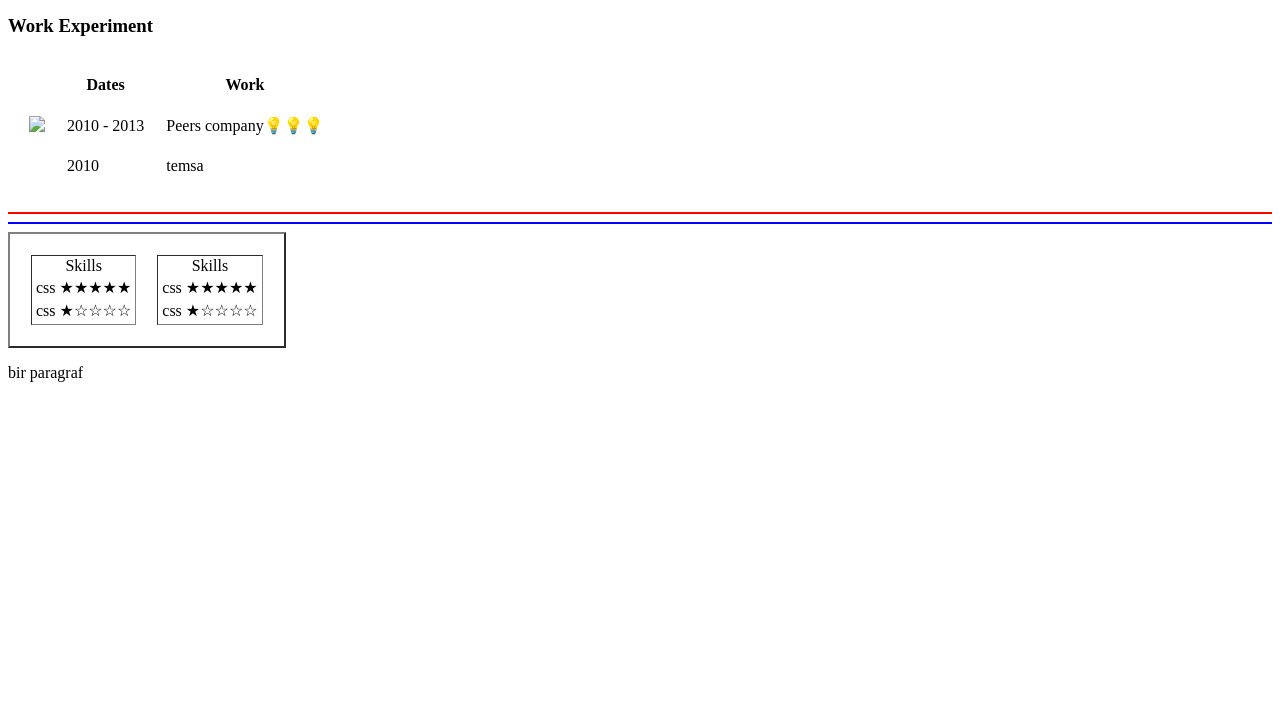
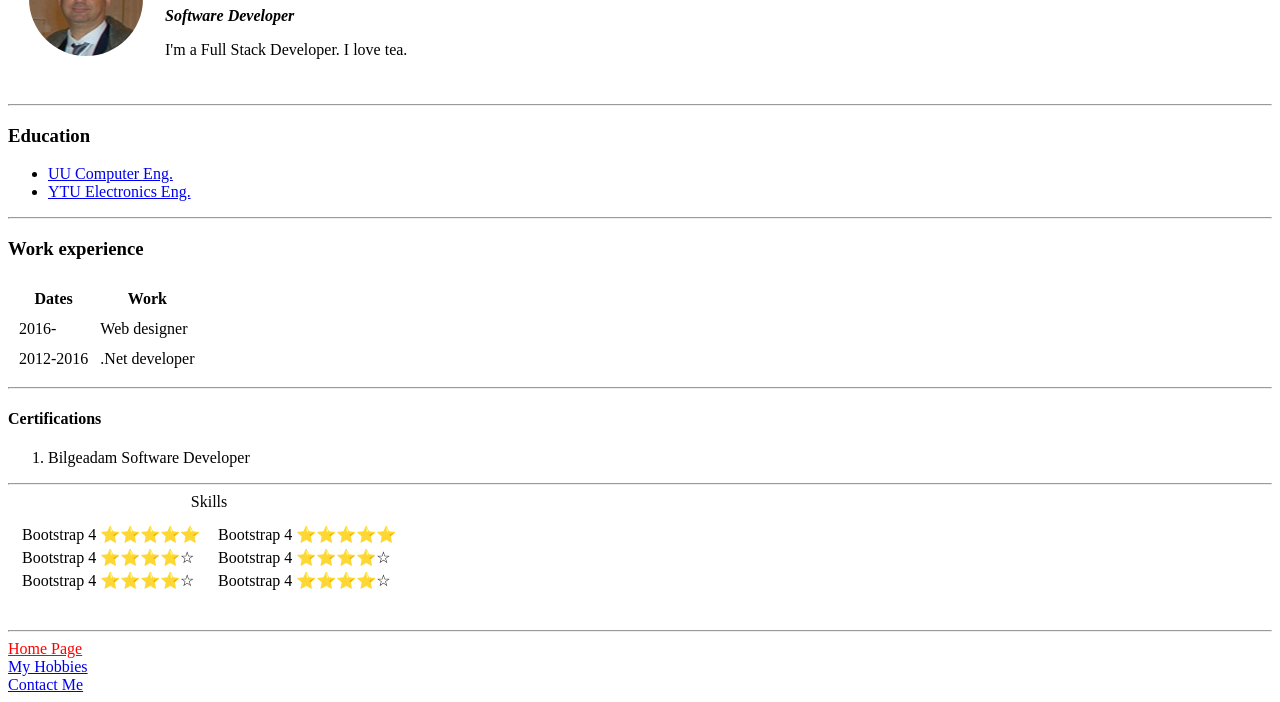
Before and after one commit to muratsahar/cv, a plain HTML site: page index.html in a window 1280 px wide. Shown: the part 102-804 px from the top of the page. Drawn offline with Linux system fonts and the light colour scheme.

Commit message:
Add files via upload

```diff
--- a/index.html
+++ b/index.html
@@ -1,61 +1,100 @@
 <!DOCTYPE html>
-<HTML>
-  <head>
-<title>Murat Şahar</title>
-  </head>
-  <body>
-    <h1>Hello, welcome to my home page</h1>
-  <a href="hobbies.html"> My Hobbies</a>
-  <a href="Contack.html">İletişim</a>
-  <a href="Contack.html#address">Adresimiz</a>
+<html lang="en" dir="ltr">
 
-  <h3>Work Experiment</h3>
-  <p>
-<table cellspacing="20">
-  <tr>
-    <td rowspan="3"><img src="pictures/2.jpg" width="200"/></td>
-    <th >Dates </th><th >Work </th>
-  </tr>
-  <tr>
+<head>
+  <meta charset="utf-8">
+  <title>🏡 Murat's Homepage</title>
+</head>
 
-    <td>2010 - 2013</td>
-    <td>Peers company💡💡💡</td>
-  </tr>
-  <tr><td>2010</td>
-  <td>temsa</td></tr>
-</table>
-
-  </p>
-  <hr size="2px" color="red"/><hr size="2px" color="blue"/>
-  <table cellspacing="21" border="2">
-    <td>
-      <table>
-        <caption>Skills</caption>
-        <tr>
-          <td>css</td>
-          <td>&#9733;&#9733;&#9733;&#9733;&#9733;</td>
-        </tr>
-        <tr>
-          <td>css</td>
-          <td>&#9733;&#9734;&#9734;&#9734;&#9734;</td>
-        </tr>
-      </table>
-    </td><td>
-      <table>
-        <caption>Skills</caption>
-        <tr>
-          <td>css</td>
-          <td>&#9733;&#9733;&#9733;&#9733;&#9733;</td>
-        </tr>
-        <tr>
-          <td>css</td>
-          <td>&#9733;&#9734;&#9734;&#9734;&#9734;</td>
-        </tr>
-      </table>
-    </td>
+<body>
+  <table cellspacing="20">
+    <tr>
+      <td><img src="src/vesikalikYuvarlak.png" alt=""></td>
+      <td>  <h1>Murat ŞAHAR</h1>
+        <p>
+          <em> <strong>Software Developer</strong> </em>
+        </p>
+        <p>I'm a Full Stack Developer. I love tea.</p>
+      </td>
+    </tr>
   </table>
 
 
-  <p>bir paragraf </p>
-  </body>
-</HTML>
+    <hr />
+  <h3>Education</h3>
+  <p>
+<ul>
+  <li><a href="https://uskudar.edu.tr/aday/?gclid=CjwKCAiA6aSABhApEiwA6Cbm_xz0SfWJ9Nbu8KvkGvROna4xYooqJGc6TRSutp_5F0uW1YVuD0O-NhoCbiQQAvD_BwE">UU Computer Eng.</a></li>
+  <li><a href="https://www.yildiz.edu.tr/">YTU Electronics Eng.</a></li>
+</ul>
+<hr />
+<h3>Work experience</h3>
+<table cellspacing="10">
+  <thead>
+    <th>Dates</th><th>Work</th>
+  </thead>
+  <tbody>
+    <tr>
+      <td>2016- </td><td>Web designer</td>
+    </tr>
+    <tr>
+      <td>2012-2016</td><td>.Net developer</td>
+    </tr>
+  </tbody>
+</table>
+<hr />
+  </p>
+  <h4>Certifications</h4>
+  <p>
+<ol>
+  <li>Bilgeadam Software Developer</li>
+</ol>
+  </p>
+    <hr />
+    <table cellspacing="10">
+      <thead>
+        <caption>Skills</caption>
+      </thead>
+      <tbody>
+        <tr>
+          <td><table>
+
+            <tbody>
+              <tr>
+                <td>Bootstrap 4</td><td>⭐⭐⭐⭐⭐</td>
+              </tr>
+              <tr>
+                <td>Bootstrap 4</td><td>⭐⭐⭐⭐☆</td>
+              </tr>
+              <tr>
+                <td>Bootstrap 4</td><td>⭐⭐⭐⭐☆</td>
+              </tr>
+            </tbody>
+          </table></td>
+          <td><table>
+
+            <tbody>
+              <tr>
+                <td>Bootstrap 4</td><td>⭐⭐⭐⭐⭐</td>
+              </tr>
+              <tr>
+                <td>Bootstrap 4</td><td>⭐⭐⭐⭐☆</td>
+              </tr>
+              <tr>
+                <td>Bootstrap 4</td><td>⭐⭐⭐⭐☆</td>
+              </tr>
+            </tbody>
+          </table></td>
+        </tr>
+      </tbody>
+
+    </table>
+
+  <br />
+  <hr>
+  <a href="index.html" style="color:red">Home Page</a><br />
+  <a href="hobbies.html">My Hobbies</a><br />
+  <a href="contactme.html">Contact Me</a><br />
+</body>
+
+</html>
```
Also changed, not shown: ContactMe.html (added, +34 -0 lines), hobbies.html (+10 -12 lines), src/vesikalikYuvarlak.png (added).
